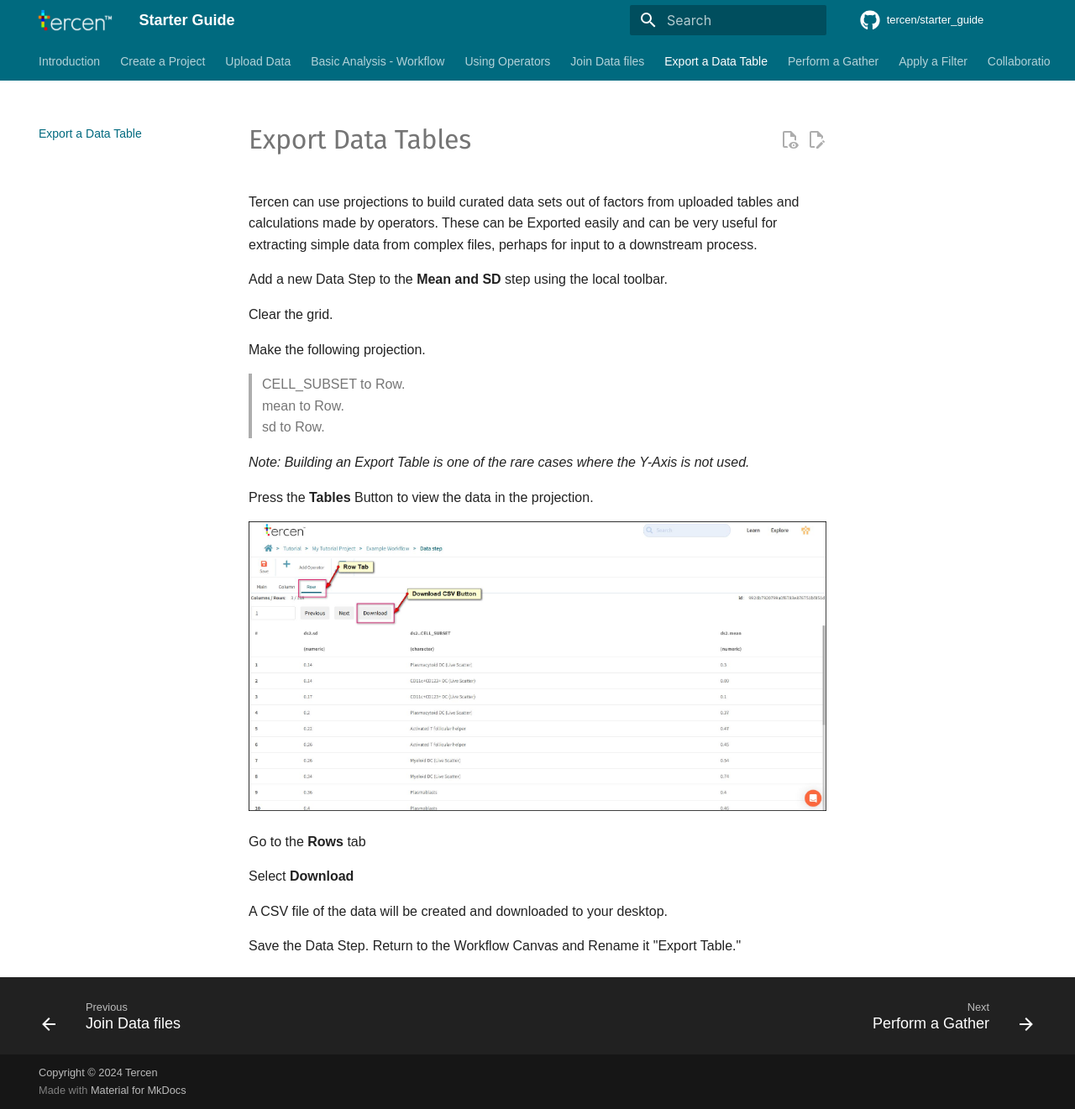
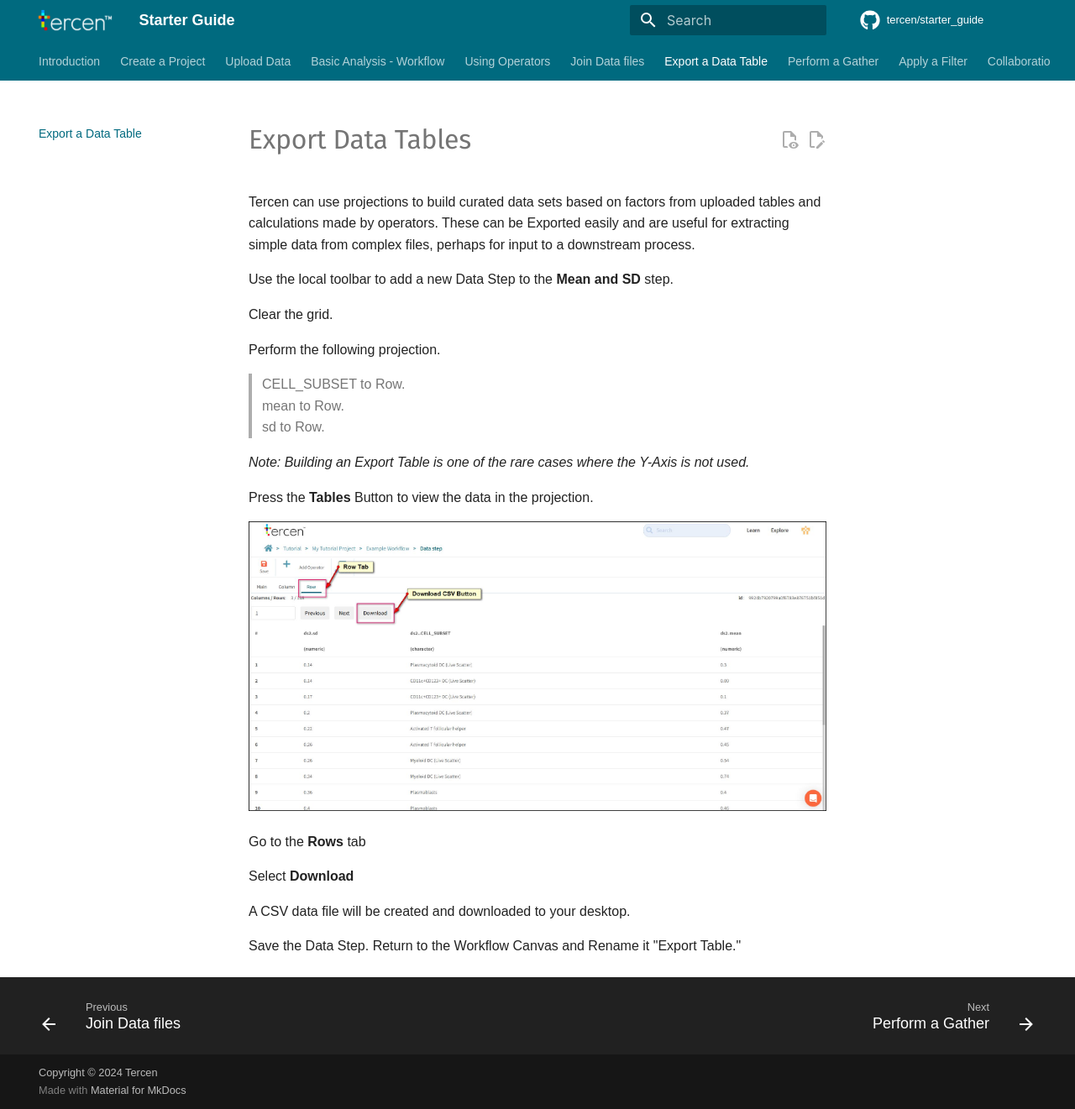
Before and after one commit to tercen/starter_guide, an MkDocs documentation site: the page built from docs/export_data.md, in a window 1280 px wide and 1321 px high. Shown: the whole window at 84% size. Built offline with MkDocs 1.6.1 and Material for MkDocs 9.7.7, drawn with Linux system fonts in a browser that asks for light colours; some web fonts are replaced; comment, search, counter and statistics services are not loaded; the version menu is left out.

Commit message:
Update export_data.md

```diff
--- a/docs/export_data.md
+++ b/docs/export_data.md
@@ -1,12 +1,12 @@
 # Export Data Tables
 
-Tercen can use projections to build curated data sets out of factors from uploaded tables and calculations made by operators. These can be Exported easily and can be very useful for extracting simple data from complex files, perhaps for input to a downstream process.
+Tercen can use projections to build curated data sets based on factors from uploaded tables and calculations made by operators. These can be Exported easily and are useful for extracting simple data from complex files, perhaps for input to a downstream process.
 
-Add a new Data Step to the **Mean and SD** step using the local toolbar.
+Use the local toolbar to add a new Data Step to the **Mean and SD** step.
 
 Clear the grid.
 
-Make the following projection.
+Perform the following projection.
 > CELL_SUBSET to Row.
 > mean to Row.
 > sd to Row.
@@ -21,6 +21,6 @@ Go to the **Rows** tab
 
 Select **Download**
 
-A CSV file of the data will be created and downloaded to your desktop.
+A CSV data file will be created and downloaded to your desktop.
 
 Save the Data Step. Return to the Workflow Canvas and Rename it "Export Table."
```
